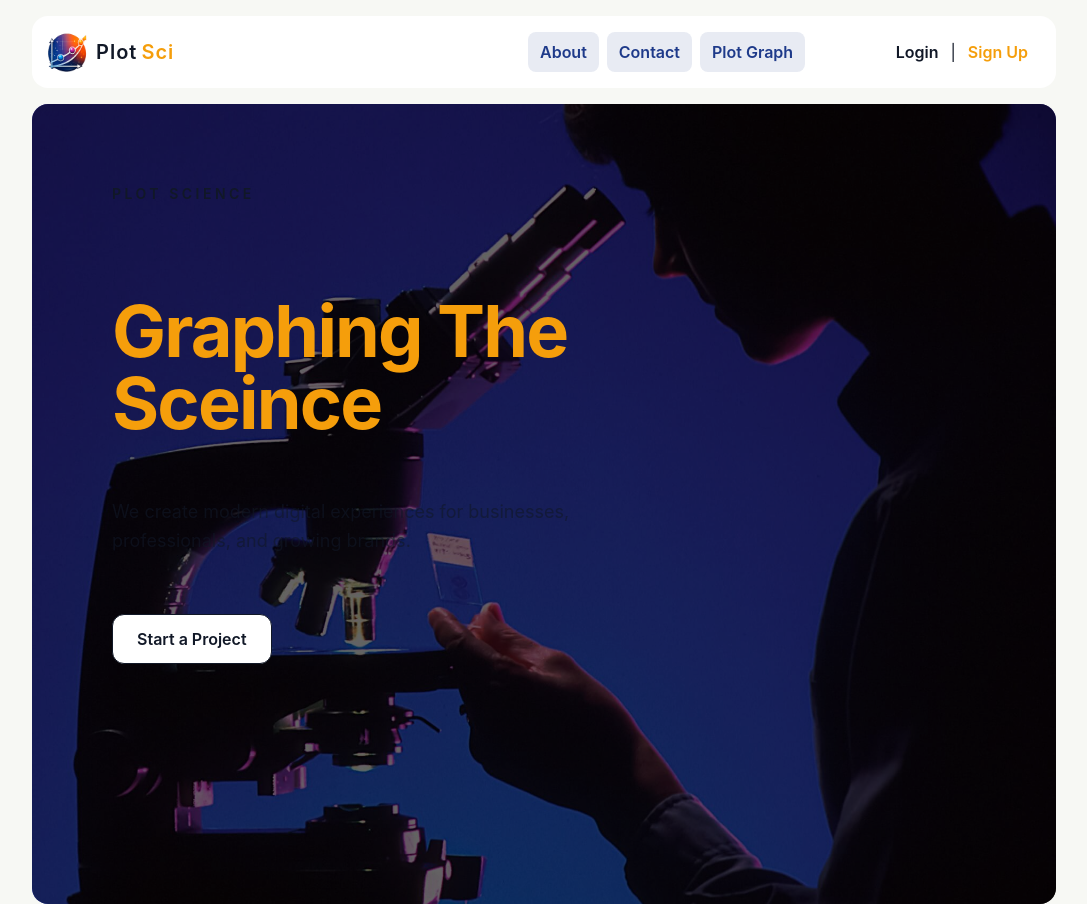
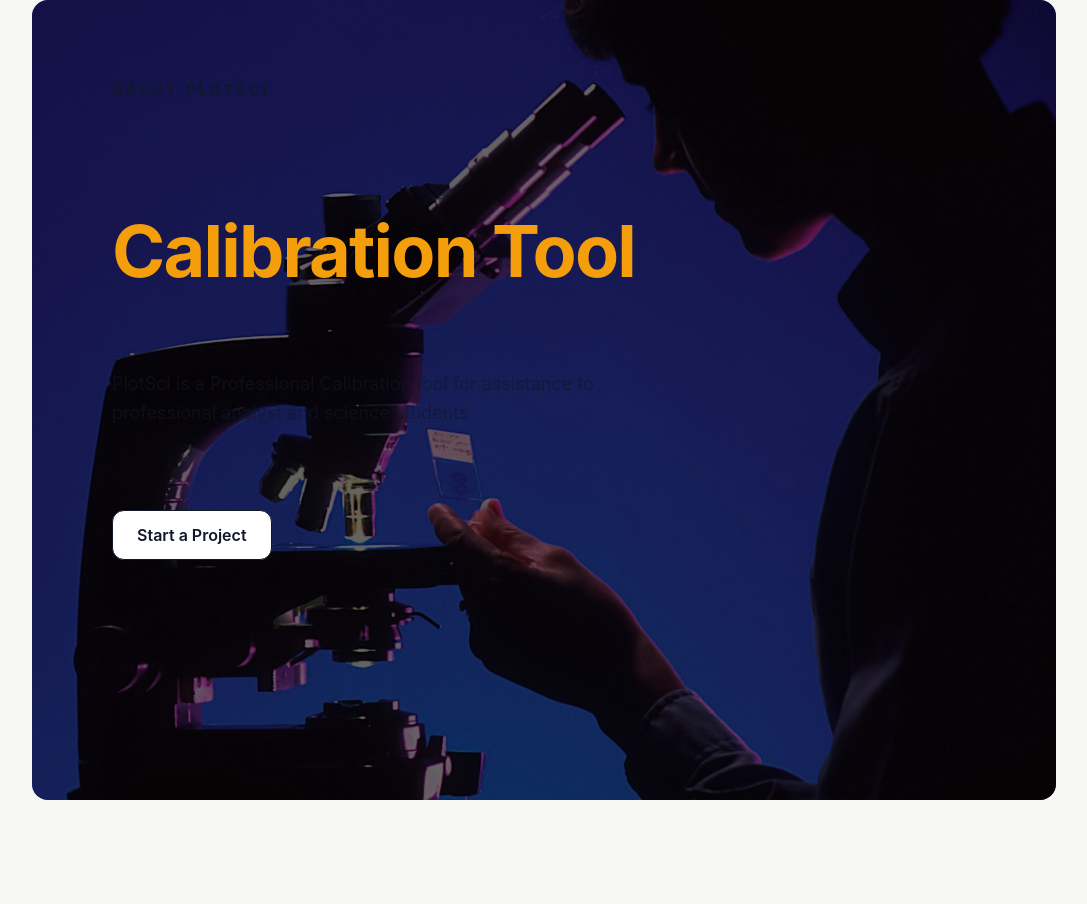
Before and after one commit to BlessingDotDev/calibration-tool, a React (Vite) app: page /about in a window 1280 px wide. Shown: the whole page, without its empty margins (96-1183 px from the left). After the commit the page ends 800 px from the top, so only its background shows below. Built offline with nearby package versions, Linux system fonts and the light colour scheme.

Commit message:
Add aboutPage, add Navlink to button comopnent

```diff
--- a/package.json
+++ b/package.json
@@ -14,6 +14,7 @@
     "clsx": "^2.1.1",
     "react": "^19.2.8",
     "react-dom": "^19.2.8",
+    "react-router-dom": "^7.18.4",
     "tailwind-merge": "^3.7.0",
     "tailwindcss": "^4.3.3"
   },
--- a/src/App.tsx
+++ b/src/App.tsx
@@ -1,12 +1,17 @@
-import HomePage from './pages/Home';
+import { BrowserRouter, Routes, Route } from 'react-router-dom';
+import Home from './pages/Home';
+import About from  './pages/About'
 import './App.css'
 
 function App() {
 
   return (
-    <>
-      <HomePage />
-    </>
+    <BrowserRouter>
+      <Routes>
+        <Route path="/" element={< Home/>}/>
+        <Route path="/about" element={< About/>}/>
+      </Routes>
+    </BrowserRouter>
   )
 }
 
--- a/src/components/layout/header/HeaderLogo.tsx
+++ b/src/components/layout/header/HeaderLogo.tsx
@@ -1,8 +1,9 @@
 import logo from '../../../assets/logo.png';
+import { NavLink } from 'react-router-dom';
 
 function HeaderLogo() {
   return (
-    <div className="flex items-center gap-2">
+    <NavLink to="/" className="flex items-center gap-2">
       <img className="h-10 w-10" src={logo} alt="Logo" />
 
       <p className="hidden md:block text-xl font-semibold tracking-wider ">
@@ -11,7 +12,7 @@ function HeaderLogo() {
           Sci
         </span>
       </p>
-    </div>
+    </NavLink>
   )
 }
 
--- a/src/components/layout/header/HeaderNav.tsx
+++ b/src/components/layout/header/HeaderNav.tsx
@@ -4,7 +4,7 @@ function HeaderNav() {
   return (
     <nav className="flex items-center justify-between w-lg">
       <div className="flex gap-2">
-        <Button variant="navButton">About</Button>
+        <Button to="/about" variant="navButton">About</Button>
         <Button variant="navButton">Contact</Button>
         <Button variant="navButton">Plot Graph</Button>
       </div>
--- a/src/components/ui/Button.tsx
+++ b/src/components/ui/Button.tsx
@@ -1,4 +1,5 @@
 import clsx from "clsx";
+import { NavLink } from "react-router-dom";
 
 type ButtonVariant =
 |'primary'
@@ -34,13 +35,28 @@ const buttonStyles: Record<ButtonVariant, string> = {
 
 interface ButtonProps extends React.ButtonHTMLAttributes<HTMLButtonElement> {
   variant?: ButtonVariant;
+  to?: string;
 };
 
 function Button({
   children,
   variant = 'primary',
-  className
+  className,
+  to,
 }: ButtonProps) {
+  if (to) {
+    return (
+      <NavLink
+        to={to}
+        className={clsx(
+          buttonStyles[variant],
+          className,
+        )}
+      >
+        {children}
+      </NavLink>
+    )
+  }
   return (
     <button className={clsx(
       buttonStyles[variant],
--- /dev/null
+++ b/src/pages/About.tsx
@@ -0,0 +1,22 @@
+
+import HeroSection from "../components/section/HeroSection"
+import logo from "../assets/hero.jpg"
+import Button from "../components/ui/Button"
+
+function About() {
+  return (
+    <HeroSection
+      headerTitle="About PlotSci"
+      title="Calibration Tool"
+      description="PlotSci is a Professional Calibration tool for assistance to
+      professional analyst and science students"
+      backgroundImage={logo}
+    >
+      <Button variant="secondary">
+        Start a Project
+      </Button>
+    </HeroSection >
+  )
+}
+
+export default About;
```
Also changed, not shown: 1 other file (tests, documents, lock files or other folders).
